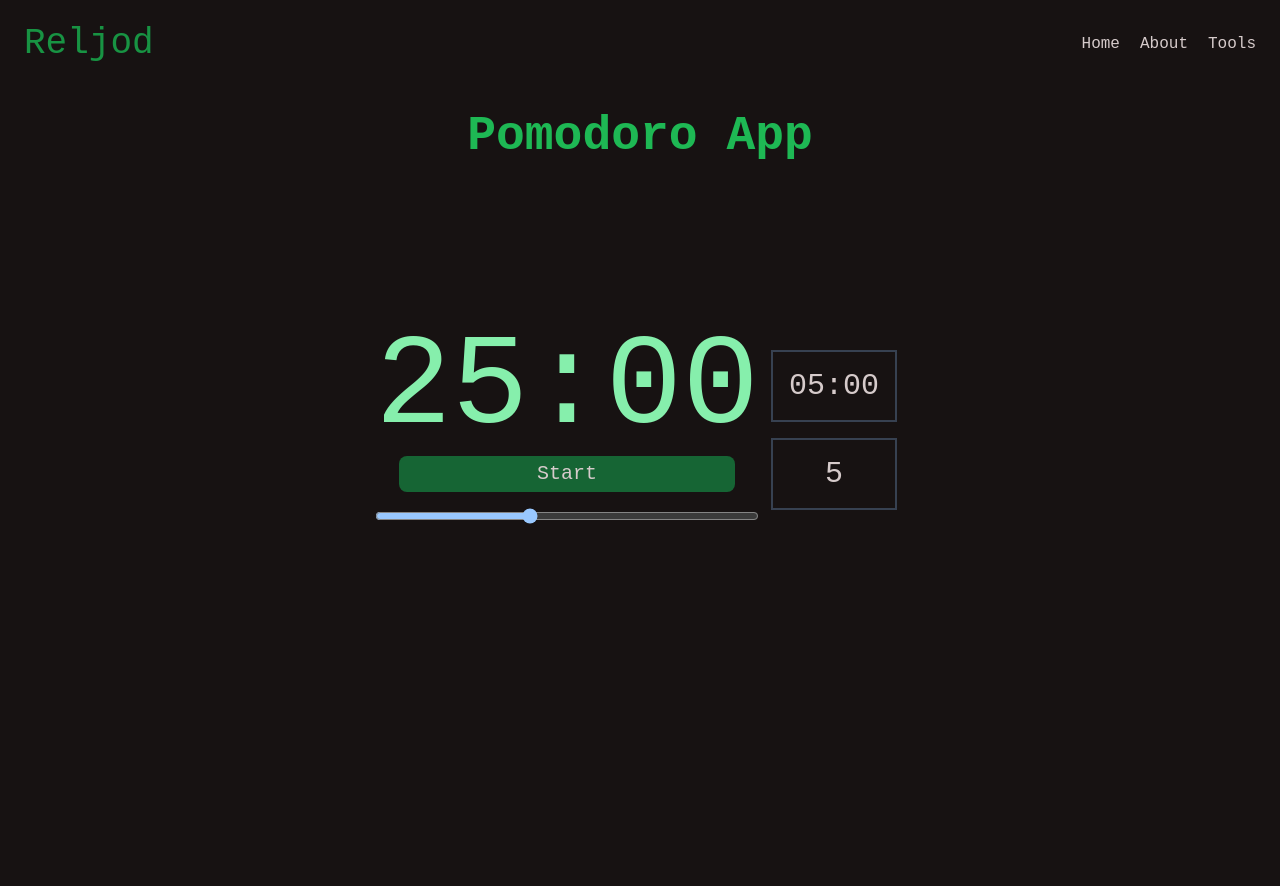
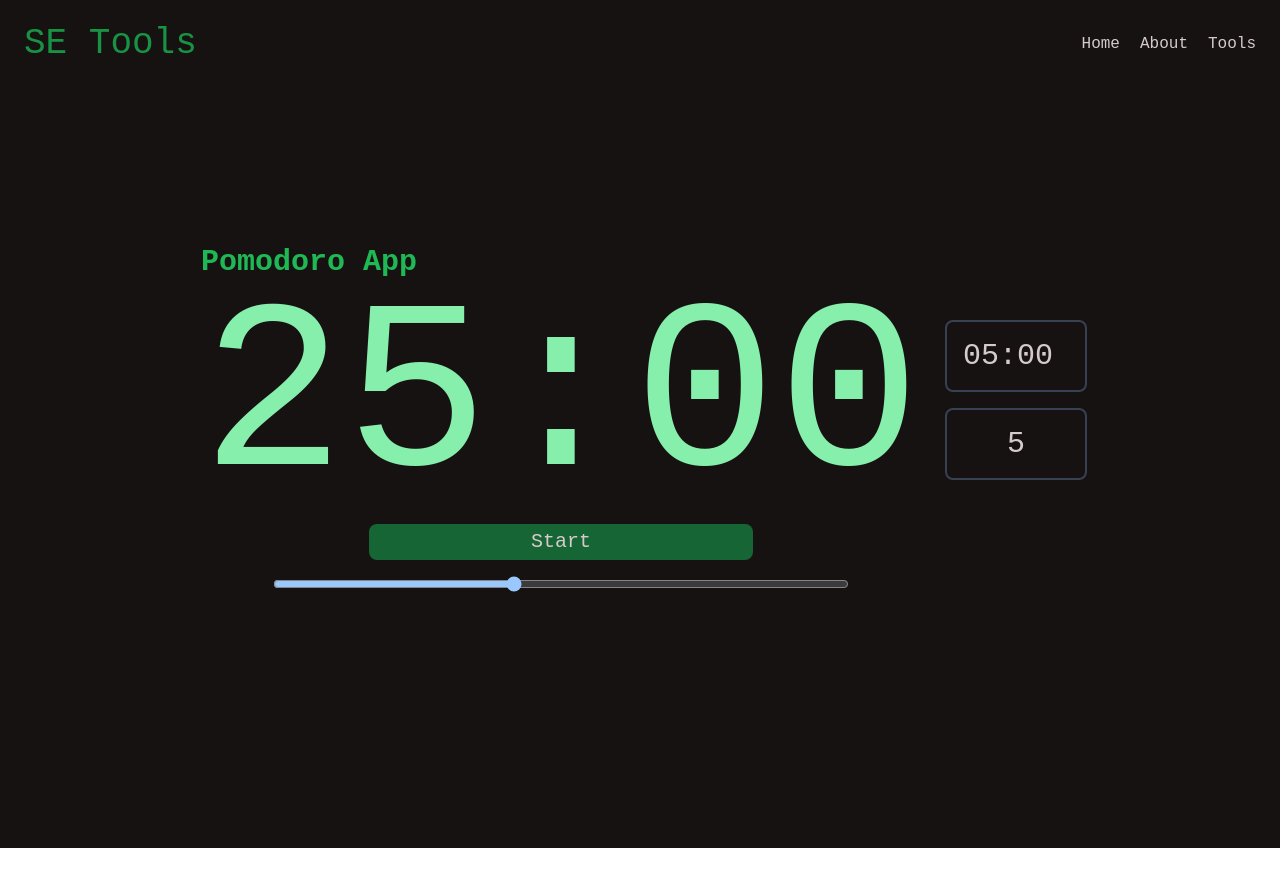
Before and after one commit to Reljod/SE-Tools, a Next.js app: page /tools/pomodoro in a window 1280 px wide. Shown: the top 886 px of the page. After the commit the page ends 848 px from the top, so only its background shows below. Built offline with nearby package versions, Linux system fonts and the light colour scheme.

Commit message:
feat: improve pomodoro app functionalities and styles

```diff
--- a/components/NavBar/NavBar.tsx
+++ b/components/NavBar/NavBar.tsx
@@ -8,10 +8,10 @@ type Props = {
 const NavBar = (props: Props): JSX.Element => {
   return (
     <>
-      <nav className="relative container mx-auto p-6 inline-block">
+      <nav className="fixed container mx-auto p-6 inline-block">
         <div className='flex items-center justify-between'>
           <span id="logo" className="text-3xl self-start text-primary-focus md:text-4xl">
-            <Link href="/">Reljod</Link>
+            <Link href="/">SE Tools</Link>
           </span>
           <div className="hidden items-center space-x-5 md:flex">
             <Link href="/">Home</Link>
--- a/pages/index.tsx
+++ b/pages/index.tsx
@@ -10,7 +10,7 @@ const Home: NextPage = () => {
   return (
     <div>
       <Head>
-        <title>Reljod's Webpage</title>
+        <title>SE Tools</title>
       </Head>
       <NavBar>
         <Main id="home-page">
--- a/pages/tools/pomodoro.tsx
+++ b/pages/tools/pomodoro.tsx
@@ -19,9 +19,14 @@ type ButtonProps = {
 }
 
 enum Controls {
-  MAIN_CLOCK = 1,
+  MAIN_CLOCK,
   BREAK_CLOCK,
   CYCLE
+}
+
+enum ClockModes {
+  MAIN_MODE,
+  BREAK_MODE
 }
 
 function convertTimeToTimerFormat(minutes: number, seconds: number): string {
@@ -29,9 +34,9 @@ function convertTimeToTimerFormat(minutes: number, seconds: number): string {
 }
 
 const Button = (props: ButtonProps) => {
-  let color = "bg-green-800"
+  let color = "bg-green-800 hover:bg-lime-700"
   if (props.type === ButtonType.STOP) {
-    color = "bg-red-600"
+    color = "bg-red-600 hover:bg-red-800"
   }
 
   return (
@@ -72,8 +77,12 @@ const Pomodoro = (props: Props) => {
   const [cycleCount, setCycleCount] = useState<number>(curCycle);
 
   const [isCountingDown, setIsCountingDown] = useState<boolean>(false);
+  const [isBreakCountingDown, setIsBreakCountingDown] = useState<boolean>(false);
   const [isTimerStart, setIsTimerStart] = useState<boolean>(false);
+  const [isBreakTimerStart, setIsBreakTimerStart] = useState<boolean>(false);
   const [curControl, setCurControl] = useState<Controls>(Controls.MAIN_CLOCK);
+
+  const [mode, setMode] = useState<ClockModes>(ClockModes.MAIN_MODE);
 
   // inline functions
 
@@ -114,6 +123,10 @@ const Pomodoro = (props: Props) => {
   const onStartButtonClick = (): void => {
     setIsCountingDown(true);
     setIsTimerStart(true);
+    setTimerInitialState({
+      minutes: minutes,
+      seconds: seconds
+    })
   }
 
   const onPauseButtonClick = (): void => {
@@ -127,21 +140,33 @@ const Pomodoro = (props: Props) => {
   const onStopButtonClick = (): void => {
     setIsCountingDown(false);
     setIsTimerStart(false);
+    setMinutes(timerInitialState.minutes);
+    setSeconds(timerInitialState.seconds);
   }
 
-  // Effect hooks
+  const stopAll = (): void => {
+    setIsCountingDown(false);
+    setIsBreakCountingDown(false);
+    setIsTimerStart(false);
+    setIsBreakTimerStart(false);
+  }
 
   useEffect(() => {
-    // Sets the default initial state of the Pomodoro timer.
-    if (!isTimerStart) {
-      setMinutes(timerInitialState.minutes);
-      setSeconds(timerInitialState.seconds);
+    // Performs setting of configuration by the changes of modes.
+
+    // Main mode or Break -> Main
+    if (mode === ClockModes.MAIN_MODE && isTimerStart){
+      setIsBreakCountingDown(false);
+      setIsCountingDown(true);
+    } else if (mode === ClockModes.BREAK_MODE && isBreakTimerStart) {
+      setIsBreakCountingDown(true);
+      setIsCountingDown(false);
     }
-
-  }, [isTimerStart, timerInitialState])
+  }, [mode, isTimerStart, isBreakTimerStart])
 
   useEffect(() => {
-    // Performs the countdown of Pomodoro timer.
+    // Performs the countdown of Pomodoro timer
+
     let myInterval = setInterval(() => {
       if (!isCountingDown){
         clearInterval(myInterval);
@@ -152,6 +177,11 @@ const Pomodoro = (props: Props) => {
       } else if (seconds === 0) {
         if (minutes === 0) {
           clearInterval(myInterval);
+          setMode(ClockModes.BREAK_MODE);
+          setIsTimerStart(false);
+          setIsBreakTimerStart(true);
+          setBreakMinutes(breakTimerInitialState.minutes);
+          setBreakSeconds(breakTimerInitialState.seconds);
           return;
         } else {
           setMinutes(minutes - 1);
@@ -166,18 +196,56 @@ const Pomodoro = (props: Props) => {
 
   }, [isCountingDown, minutes, seconds])
 
+  useEffect(() => {
+    // Performs the countdown for Break timer
+
+    let myInterval = setInterval(() => {
+      if (!isBreakCountingDown){
+        clearInterval(myInterval);
+        return;
+      }
+      if (breakSeconds > 0) {
+        setBreakSeconds(breakSeconds - 1);
+      } else if (breakSeconds === 0) {
+        if (breakMinutes === 0) {
+          clearInterval(myInterval);
+          setMode(ClockModes.MAIN_MODE);
+          setIsTimerStart(true);
+          setIsBreakTimerStart(false);
+
+          if (cycleCount === 0){
+            stopAll();
+            return;
+          }
+          setMinutes(timerInitialState.minutes);
+          setSeconds(timerInitialState.seconds);
+          setCycleCount(cycleCount - 1);
+          return;
+        } else {
+          setBreakMinutes(breakMinutes - 1);
+          setBreakSeconds(59);
+        }
+      }
+    }, TIMER_SPEED_MS);
+
+    return () => {
+      clearInterval(myInterval);
+    }
+
+  }, [isBreakCountingDown, breakMinutes, breakSeconds])
+
   return (
   <div>
     <NavBar>
       <Main id="pomodoro-app">
-        <div className="grid grid-rows-5 w-fit h-full px-5 mx-auto">
-          <h1 id="title" className='text-center text-primary font-bold text-3xl md:text-5xl'>Pomodoro App</h1>
-          <section id="pomodoro-timer" className='flex flex-row'>
+        <div className="flex flex-col w-fit justify-center h-screen mx-auto">
+          <h1 id="title" className='text-center text-primary font-bold text-xl h-fit self-start md:text-3xl'>Pomodoro App</h1>
+          <section id="pomodoro-timer" className='flex flex-col md:flex-row'>
             <div className='flex flex-col items-center'>
-              <div id="clock" className={`col-auto text-8xl md:text-9xl hover:bg-gray-600 ${(curControl == Controls.MAIN_CLOCK || isTimerStart) ? "text-green-300" : "text-white blur-sm"}`} onClick={() => setCurControl(Controls.MAIN_CLOCK)}>
+              <div id="clock" className={`col-auto text-8xl md:text-9xl hover:bg-gray-800 rounded-3xl ${(curControl == Controls.MAIN_CLOCK || isTimerStart) ? "text-green-300" : "text-white blur-sm"}`} onClick={() => setCurControl(Controls.MAIN_CLOCK)}>
                 {convertTimeToTimerFormat(minutes, seconds)}
               </div>
-              <div id="clock-controller" className='w-full px-5'>
+              <div id="clock-controller" className='w-3/5 px-5'>
                 { !isCountingDown ?
                   // default
                   <div id="clock-starter" className="flex justify-center w-full">
@@ -195,7 +263,7 @@ const Pomodoro = (props: Props) => {
                       />
                     }
                   </div> :
-                  <div id="clock-stopper" className="flex flex-col md:flex-row">
+                  <div id="clock-stopper" className="flex flex-row">
                     <Button
                       label="Pause"
                       onClick={onPauseButtonClick}
@@ -212,11 +280,11 @@ const Pomodoro = (props: Props) => {
               <div id="clock-setter" className='flex justify-center w-full my-3'>
                 <label htmlFor="slider"></label>
                 <input
-                  className="w-full"
+                  className="w-3/5 md:w-4/5"
                   type="range"
-                  min={curControl === Controls.MAIN_CLOCK ? "5" : "1"}
-                  max={curControl === Controls.MAIN_CLOCK ? "55" : curControl == Controls.BREAK_CLOCK ? "20" : "10"}
-                  step={curControl === Controls.MAIN_CLOCK ? "5" : "1"}
+                  min={curControl === Controls.MAIN_CLOCK ? "0" : "0"}
+                  max={curControl === Controls.MAIN_CLOCK ? "60" : curControl == Controls.BREAK_CLOCK ? "20" : "10"}
+                  step={curControl === Controls.MAIN_CLOCK ? "5" : "0"}
                   id="customRange3"
                   value={curControl === Controls.MAIN_CLOCK ? timerInitialState.minutes : curControl == Controls.BREAK_CLOCK ? breakTimerInitialState.minutes: cycleCount }
                   onChange={onTimerControlChange}
@@ -224,12 +292,12 @@ const Pomodoro = (props: Props) => {
                 />
               </div>
             </div>
-            <div className='flex flex-col justify-center ml-1'>
-                <div id="break-clock" className={`flex text-3xl p-4 m-2 border-2 border-gray-700 hover:bg-gray-600 ${curControl === Controls.BREAK_CLOCK && "bg-gray-600 text-primary"}`} onClick={() => setCurControl(Controls.BREAK_CLOCK)}>
+            <div className='flex flex-row md:flex-col md:mt-8 md:ml-4'>
+                <div id="break-clock" className={`flex w-1/2 md:w-full text-3xl p-4 m-2 border-2 border-gray-700 hover:bg-gray-600 rounded-lg ${curControl === Controls.BREAK_CLOCK && "bg-gray-600 text-primary"}`} onClick={() => setCurControl(Controls.BREAK_CLOCK)}>
                   <p>{convertTimeToTimerFormat(breakMinutes, breakSeconds)}</p>
                   <div id="icon"></div>
                 </div>
-                <div id="clock-cycle" className={`flex text-3xl p-4 m-2 justify-center border-2 border-gray-700 hover:bg-gray-600 ${curControl === Controls.CYCLE && "bg-gray-600 text-primary"}`} onClick={() => setCurControl(Controls.CYCLE)}>
+                <div id="clock-cycle" className={`flex w-1/2 md:w-full text-3xl p-4 m-2 justify-center border-2 border-gray-700 hover:bg-gray-600 rounded-lg ${curControl === Controls.CYCLE && "bg-gray-600 text-primary"}`} onClick={() => setCurControl(Controls.CYCLE)}>
                   <p>{cycleCount}</p>
                 </div>
             </div>
--- a/styles/globals.css
+++ b/styles/globals.css
@@ -19,3 +19,13 @@
 body {
 	font-family: 'Inconsolata', monospace;
 }
+
+#clock {
+	font-size: 8rem;
+}
+
+@media (min-width: 768px) {
+	#clock {
+		font-size: 15rem;
+	}
+}
```
